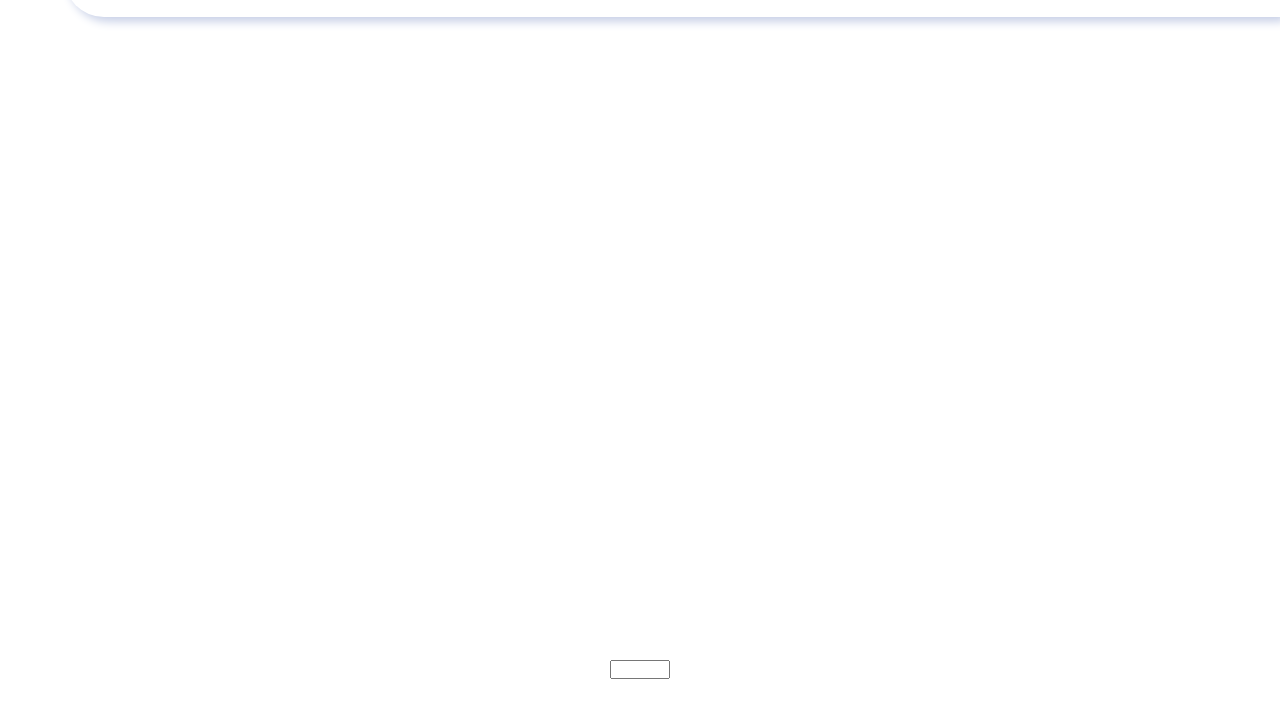
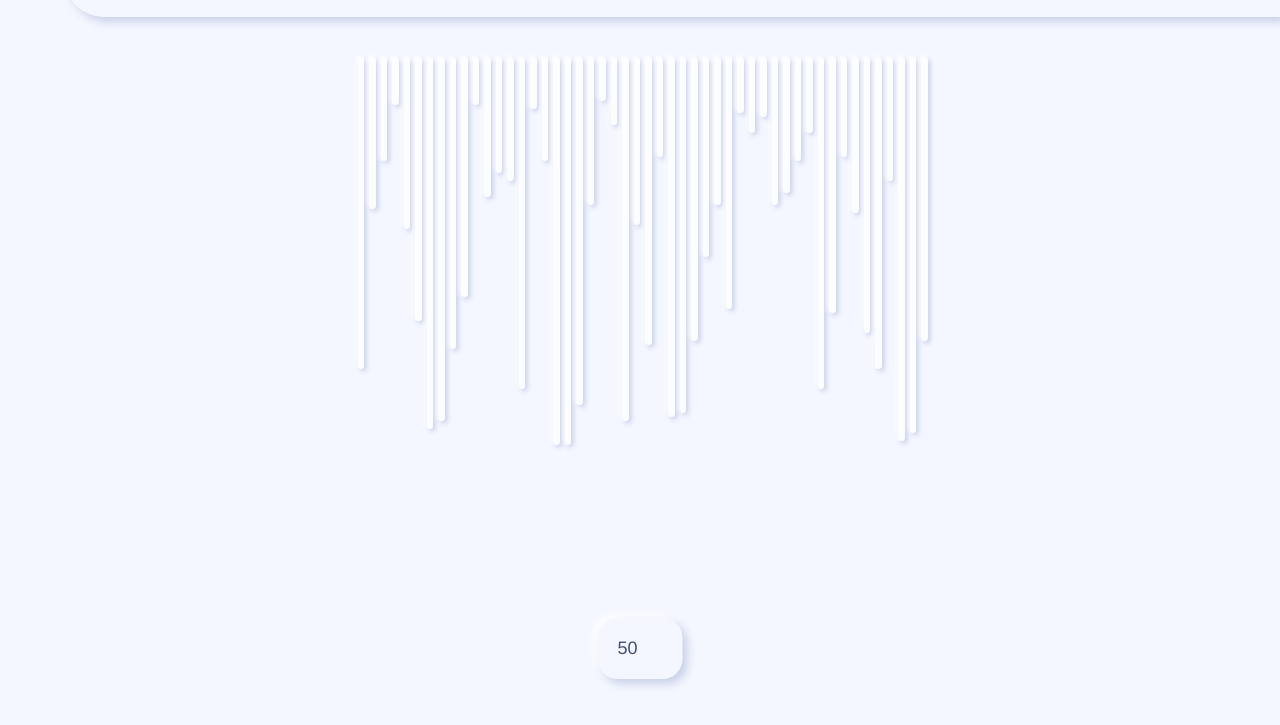
Before and after one commit to rogelio-lopez/sorting-visualizer, a plain HTML site: page index.html in a window 1280 px wide. Shown: the part 73-798 px from the top of the page. Drawn offline with Linux system fonts and the light colour scheme.

Commit message:
finished basic styling, code cleanup

```diff
--- a/app.js
+++ b/app.js
@@ -7,33 +7,40 @@ const elementObj = {
 }
 
 
-// Random number array
-const elAmount = document.querySelector('.el-amount input');
+// Creating dynamic random ElementObj array
+const elAmount = document.querySelector('.quantity input');
 const elContainer = document.querySelector('.el-container');
 
-elAmount.addEventListener('change', (e) => {
-  // create array then render
-  elContainer.innerHTML = '';
-  let elArray = [];
-
-  for (let i = 0; i < e.target.value; i++){
-    let random = Math.floor(Math.random() * 90) + 10;
-
-    elArray.push(createHtmlElement(random));
-  }
-  displayElementArray(elArray);
-});
-
-const createHtmlElement = (rand) => {
+const createHtmlElementObj = (rand) => {
   let li = document.createElement("li");
-
   li.classList.add("element");
-  li.classList.add("inner-shadow-sm");
+  li.classList.add("shadow-sm");
   li.style.height = `${rand * 4}px`;
 
   return li;
 }
 
-const displayElementArray = (arr) => {
+const displayElementObjArray = (arr) => {
   arr.forEach(el => elContainer.appendChild(el));
 }
+
+const createElementObjArray = (quantity) => {
+  elContainer.innerHTML = '';
+  let elArray = [];
+
+  for (let i = 0; i < quantity; i++){
+    let random = Math.floor(Math.random() * 90) + 10;
+    elArray.push(createHtmlElementObj(random));
+  }
+  displayElementObjArray(elArray);
+}
+
+elAmount.addEventListener('change', (e) => {
+  createElementObjArray(e.target.value);
+});
+
+
+
+
+// Create array on page load
+createElementObjArray(50);
--- a/index.html
+++ b/index.html
@@ -31,11 +31,15 @@
     <main>
       <ul class="el-container"></ul>
 
-      <div class="el-amount">
-        <input type="number" min="50" max="100">
-        <!-- Authentiation Input  -->
-
-        <!-- Start sorting button -->
+      <div class="quantity">
+        <input
+          class="shadow"
+          type="number"
+          min="50"
+          max="100"
+          value="50"
+          autocomplete="off"
+          >
       </div>
     </main>
 
--- a/styles.css
+++ b/styles.css
@@ -6,6 +6,7 @@
 
   /* Neumorplish Colors */
   --white: #FFFFFF;
+  --greyLight: #f4f7ff;
   --greyLight-1: #E4EBF5;
   --greyLight-2: #c8d0e7;
   --greyLight-3: #bec8e4;
@@ -13,6 +14,7 @@
   --dark: #424f6e;
 }
 
+/* Neumorphism Shadows */
 .shadow{
   box-shadow: .3rem .3rem .6rem var(--greyLight-2),
               -.2rem -.2rem .5rem var(--white);
@@ -30,17 +32,17 @@
               inset -.1rem -.1rem .25rem var(--white);
 }
 
-
 body {
   width: 100vw;
   height: 100vh;
+  background-color: var(--greyLight);
 }
 ul {
   display: flex;
   list-style: none;
 }
 
-/* Header */
+/* ----- HEADER ----- */
 header {
   display: flex;
   align-items: center;
@@ -61,51 +63,12 @@ header li {
   padding: 5px;
   margin: 0 15px;
 }
-
-/* Main */
-main {
-  display: flex;
-  align-items: flex-start;
-  justify-content: center;
-  height: calc(100% - 100px);
-  width: 100%;
-}
-
-
-
-/* Random Elements */
-.el-container{
-  margin-top: 20px;
-  width: 100%;
-  min-width: 1000px;
-  display: flex;
-  justify-content: center;
-}
-.element{
-  background: white;
-  /* padding: 0 3px; */
-  width: .5%;
-  text-align: center;
-  margin-left: .4%;
-  border-radius: 5px;
-  color: var(--greyDark);
-}
-.el-amount{
-  position: absolute;
-  left: 50%;
-  bottom: 3rem;
-  transform: translateX(-50%);
-}
-
-
-
-/* Test */
+/* Algorith Radio */
 .algorithm-options li {
   width: 100px;
   height: 40px;
   position: relative;
 }
-
 .algorithm-options label,
 .algorithm-options input {
   position: absolute;
@@ -115,18 +78,15 @@ main {
   bottom: 0;
   border-radius: 20px;
 }
-
 .algorithm-options input[type="radio"] {
   opacity: 0.01;
   z-index: 100;
 }
-
 .algorithm-options input[type="radio"]:checked+label,
 .Checked+label {
   box-shadow: inset .2rem .2rem .5rem var(--greyLight-2),
   inset -.2rem -.2rem .5rem var(--white);
 }
-
 .algorithm-options label {
   padding: 5px;
   cursor: pointer;
@@ -137,6 +97,45 @@ main {
   transition: box-shadow .25s ease;
 }
 
-.algorithm-options label:hover {
 
+/* ----- MAIN ----- */
+main {
+  display: flex;
+  align-items: flex-start;
+  justify-content: center;
+  height: calc(100% - 100px);
+  width: 100%;
 }
+/* Quantity Input Box */
+.quantity{
+  position: absolute;
+  left: 50%;
+  bottom: 3rem;
+  transform: translateX(-50%);
+}
+.quantity input{
+  border: none;
+  outline: none;
+  border-radius: 20px;
+  padding: 20px 10px 20px 20px;
+  width: 55px;
+  font-size: 18px;
+  color: var(--dark);
+  background-color: var(--greyLight);
+}
+
+/* Sorting Elements */
+.el-container{
+  margin-top: 2.5em;
+  width: 100%;
+  min-width: 1000px;
+  display: flex;
+  justify-content: center;
+}
+.element{
+  background: #fcfdff;
+  width: .5%;
+  text-align: center;
+  margin-left: .4%;
+  border-radius: 5px;
+}
```
Also changed, not shown: README.md.
